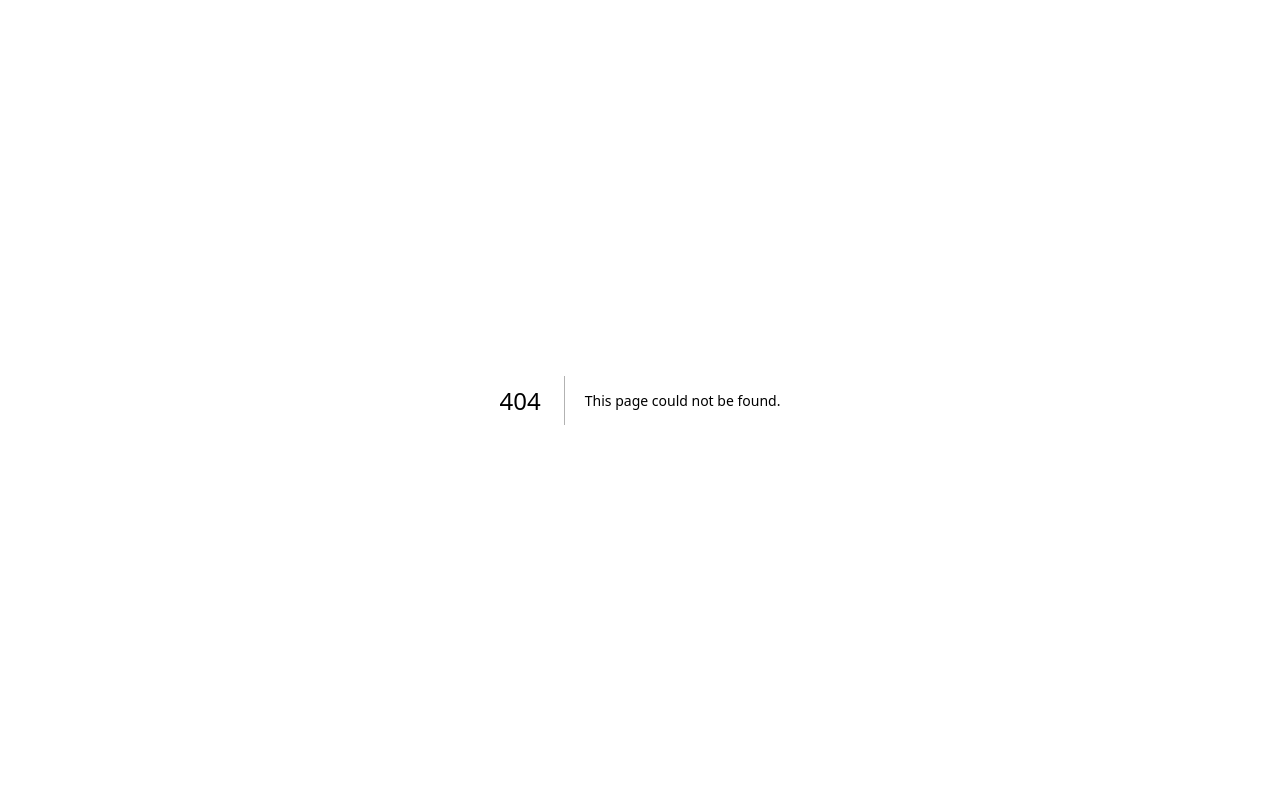
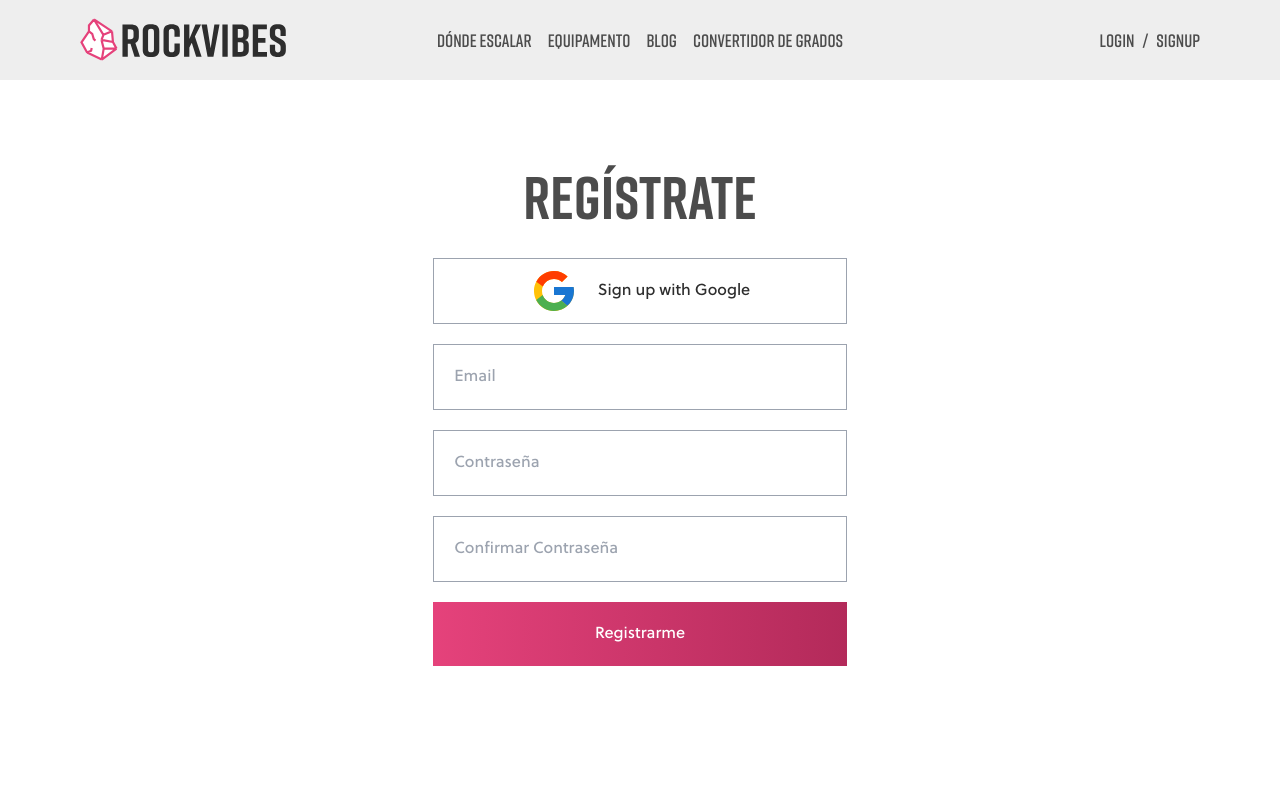
Before and after one commit to xpilasi/rockvibes, a Next.js app: page /signup in a window 1280 px wide. Before the commit this address had no page. Shown: the top 800 px of the page. Built offline with nearby package versions, Linux system fonts and the light colour scheme.

Commit message:
login and signin screens

```diff
--- a/src/app/grades-converter/page.jsx
+++ b/src/app/grades-converter/page.jsx
@@ -5,13 +5,98 @@ import Image from 'next/image.js'
 const page = () => {
   return (
     <Layout>
-    <div className="">
-
-      <div className='lg:min-h-screen   min-h-[calc(100vh-4rem)] bg-cover text-base text-textMainText bg-woman-climber-rocks-bn w-full flex flex-col justify-center items-center align-middle'>
-       Convertidor de Grados</div>
 
 
-    </div>
+      <section className='lg:min-h-screen   min-h-[calc(100vh-4rem)] bg-cover text-base text-textMainText bg-woman-climber-rocks-bn w-full flex flex-col justify-center items-center align-middle'>
+
+       <div className='grid grid-cols-1 lg:grid-cols-2 gap-5 w-full lg:px-20 px-5'>
+
+          <article className='text-white font-riftBold'>
+            <div className='text-xl flex flex-col gap-5'>
+
+              <h2 className='text-4xl mb-5'>Boulder</h2>
+              <div className='flex flex-row gap-5 '>
+
+                <div className='w-full  bg-white bg-opacity-20 px-4 py-5 flex flex-row justify-between'>
+
+                  <select name="" id="" className='bg-white bg-opacity-0 w-full' >
+                    <option value="">Francés</option>
+                  </select>
+                  </div>
+                <div className='w-full  bg-white bg-opacity-20 px-4 py-5 flex flex-row justify-between'>
+
+                  <select name="" id="" className='bg-white bg-opacity-0 w-full' >
+                    <option value="">Elige el grado</option>
+                  </select>
+                  </div>
+
+              </div>
+              <div className='flex flex-row gap-5'>
+
+                <div className='w-full  bg-white bg-opacity-20 px-4 py-5 flex flex-row justify-between'>
+
+                  <select name="" id="" className='bg-white bg-opacity-0 w-full' >
+                    <option value="">USA</option>
+                  </select>
+                  </div>
+                <div className='w-full  bg-white bg-opacity-20 px-4 py-5 flex flex-row justify-between'>
+
+                  <select name="" id="" className='bg-white bg-opacity-0 w-full' >
+                    <option value="">Grado equivalente</option>
+                  </select>
+                  </div>
+
+              </div>
+            </div>
+
+
+          </article>
+          <article className='text-white font-riftBold'>
+            <div className='text-xl flex flex-col gap-5'>
+
+              <h2 className='text-4xl mb-5'>Escalada deportiva</h2>
+              <div className='flex flex-row gap-5 '>
+
+                <div className='w-full  bg-white bg-opacity-20 px-4 py-5 flex flex-row justify-between'>
+
+                  <select name="" id="" className='bg-white bg-opacity-0 w-full' >
+                    <option value="">Francés</option>
+                  </select>
+                  </div>
+                <div className='w-full  bg-white bg-opacity-20 px-4 py-5 flex flex-row justify-between'>
+
+                  <select name="" id="" className='bg-white bg-opacity-0 w-full' >
+                    <option value="">Elige el grado</option>
+                  </select>
+                  </div>
+
+              </div>
+              <div className='flex flex-row gap-5'>
+
+                <div className='w-full  bg-white bg-opacity-20 px-4 py-5 flex flex-row justify-between'>
+
+                  <select name="" id="" className='bg-white bg-opacity-0 w-full' >
+                    <option value="">USA</option>
+                  </select>
+                  </div>
+                <div className='w-full  bg-white bg-opacity-20 px-4 py-5 flex flex-row justify-between'>
+
+                  <select name="" id="" className='bg-white bg-opacity-0 w-full' >
+                    <option value="">Grado equivalente</option>
+                  </select>
+                  </div>
+
+              </div>
+            </div>
+
+
+          </article>
+
+       </div>
+
+      </section>
+
+
     </Layout>
   )
 }
--- /dev/null
+++ b/src/app/login/page.jsx
@@ -0,0 +1,32 @@
+import React from 'react';
+import Layout from '../Layout.jsx';
+import Image from 'next/image';
+
+const LoginPage = () => {
+  return (
+    <Layout>
+
+        <div className='min-h-screen   min-h-[calc(100vh-4rem)]text-base text-textMainText   w-full flex flex-col justify-center items-center align-middle g:px-20 px-5'>
+
+            <h1 className='font-riftBold text-6xl py-8'>Inicia Sesión</h1>
+            <section id='login'className='flex flex-col gap-5 lg:w-1/3 md:w-1/2 w-full'>
+
+            <button type='submit' className='bg-white border border-gray-400 text-textBigTitleGraphite  py-2 flex flex-row justify-center px-5 gap-5 align-middle items-center'>
+            <svg className='bg-white' xmlns="http://www.w3.org/2000/svg"  viewBox="0 0 48 48" width="48px" height="48px"><path fill="#FFC107" d="M43.611,20.083H42V20H24v8h11.303c-1.649,4.657-6.08,8-11.303,8c-6.627,0-12-5.373-12-12c0-6.627,5.373-12,12-12c3.059,0,5.842,1.154,7.961,3.039l5.657-5.657C34.046,6.053,29.268,4,24,4C12.955,4,4,12.955,4,24c0,11.045,8.955,20,20,20c11.045,0,20-8.955,20-20C44,22.659,43.862,21.35,43.611,20.083z"/><path fill="#FF3D00" d="M6.306,14.691l6.571,4.819C14.655,15.108,18.961,12,24,12c3.059,0,5.842,1.154,7.961,3.039l5.657-5.657C34.046,6.053,29.268,4,24,4C16.318,4,9.656,8.337,6.306,14.691z"/><path fill="#4CAF50" d="M24,44c5.166,0,9.86-1.977,13.409-5.192l-6.19-5.238C29.211,35.091,26.715,36,24,36c-5.202,0-9.619-3.317-11.283-7.946l-6.522,5.025C9.505,39.556,16.227,44,24,44z"/><path fill="#1976D2" d="M43.611,20.083H42V20H24v8h11.303c-0.792,2.237-2.231,4.166-4.087,5.571c0.001-0.001,0.002-0.001,0.003-0.002l6.19,5.238C36.971,39.205,44,34,44,24C44,22.659,43.862,21.35,43.611,20.083z"/></svg>
+                <div>Sign In with Google</div>
+            </button>
+                <form action="" className='flex flex-col gap-5 w'>
+                    <input type="text" placeholder='Email' className='bg-white py-5 px-5 border border-gray-400 '  />
+                    <input type="password" placeholder='Contraseña' className='bg-white py-5 px-5 border border-gray-400' />
+                    {/* <input type="password" placeholder='Confirmar Contraseña' className='bg-white py-5 px-5' /> */}
+                    <button type='submit' className='bg-gradient-to-r  from-CustomPink to-CustomDarkPink text-white  py-5'>Login</button>
+                </form>
+
+            </section>
+
+        </div>
+    </Layout>
+  )
+}
+
+export default LoginPage
--- a/src/app/mainComponents/components/menu/MenuLogSign.jsx
+++ b/src/app/mainComponents/components/menu/MenuLogSign.jsx
@@ -6,7 +6,7 @@ const MenuLogSign = () => {
   return (
     <div className='flex flex-row justify-center gap-2'>
       <div className=' hover:text-textBigTitlePink transition-all duration-200 ease-in-out '>
-        <Link href='#'>Login</Link>
+        <Link href='/login'>Login</Link>
         </div>
 
       <div className='flex flex-row justify-center '>/</div>
@@ -14,7 +14,7 @@ const MenuLogSign = () => {
 
 
       <div className='flex flex-row justify-center hover:text-textBigTitlePink transition-all duration-200 ease-in-out '>
-        <Link href='#'>SignUp</Link>
+        <Link href='/signup'>SignUp</Link>
 
       </div>
     </div>
--- /dev/null
+++ b/src/app/signup/page.jsx
@@ -0,0 +1,32 @@
+import React from 'react';
+import Layout from '../Layout.jsx';
+import Image from 'next/image';
+
+const SignUpPage = () => {
+  return (
+    <Layout>
+
+        <div className='min-h-screen   min-h-[calc(100vh-4rem)]text-base text-textMainText   w-full flex flex-col justify-center items-center align-middle g:px-20 px-5'>
+
+            <h1 className='font-riftBold text-6xl py-8'>Regístrate</h1>
+            <section id='login'className='flex flex-col gap-5 lg:w-1/3 md:w-1/2 w-full'>
+
+            <button type='submit' className='bg-white border border-gray-400 text-textBigTitleGraphite  py-2 flex flex-row justify-center px-5 gap-5 align-middle items-center'>
+            <svg className='bg-white' xmlns="http://www.w3.org/2000/svg"  viewBox="0 0 48 48" width="48px" height="48px"><path fill="#FFC107" d="M43.611,20.083H42V20H24v8h11.303c-1.649,4.657-6.08,8-11.303,8c-6.627,0-12-5.373-12-12c0-6.627,5.373-12,12-12c3.059,0,5.842,1.154,7.961,3.039l5.657-5.657C34.046,6.053,29.268,4,24,4C12.955,4,4,12.955,4,24c0,11.045,8.955,20,20,20c11.045,0,20-8.955,20-20C44,22.659,43.862,21.35,43.611,20.083z"/><path fill="#FF3D00" d="M6.306,14.691l6.571,4.819C14.655,15.108,18.961,12,24,12c3.059,0,5.842,1.154,7.961,3.039l5.657-5.657C34.046,6.053,29.268,4,24,4C16.318,4,9.656,8.337,6.306,14.691z"/><path fill="#4CAF50" d="M24,44c5.166,0,9.86-1.977,13.409-5.192l-6.19-5.238C29.211,35.091,26.715,36,24,36c-5.202,0-9.619-3.317-11.283-7.946l-6.522,5.025C9.505,39.556,16.227,44,24,44z"/><path fill="#1976D2" d="M43.611,20.083H42V20H24v8h11.303c-0.792,2.237-2.231,4.166-4.087,5.571c0.001-0.001,0.002-0.001,0.003-0.002l6.19,5.238C36.971,39.205,44,34,44,24C44,22.659,43.862,21.35,43.611,20.083z"/></svg>
+                <div>Sign up with Google</div>
+            </button>
+                <form action="" className='flex flex-col gap-5 w'>
+                    <input type="text" placeholder='Email' className='bg-white py-5 px-5 border border-gray-400 '  />
+                    <input type="password" placeholder='Contraseña' className='bg-white py-5 px-5 border border-gray-400' />
+                    <input type="password" placeholder='Confirmar Contraseña' className='bg-white py-5 px-5 border border-gray-400' />
+                    <button type='submit' className='bg-gradient-to-r  from-CustomPink to-CustomDarkPink text-white  py-5'>Registrarme</button>
+                </form>
+
+            </section>
+
+        </div>
+    </Layout>
+  )
+}
+
+export default SignUpPage
```
Also changed, not shown: public/assets/img/logos/googleSignIn.jpg (added), public/assets/img/logos/icons8-google-96.svg (added).
